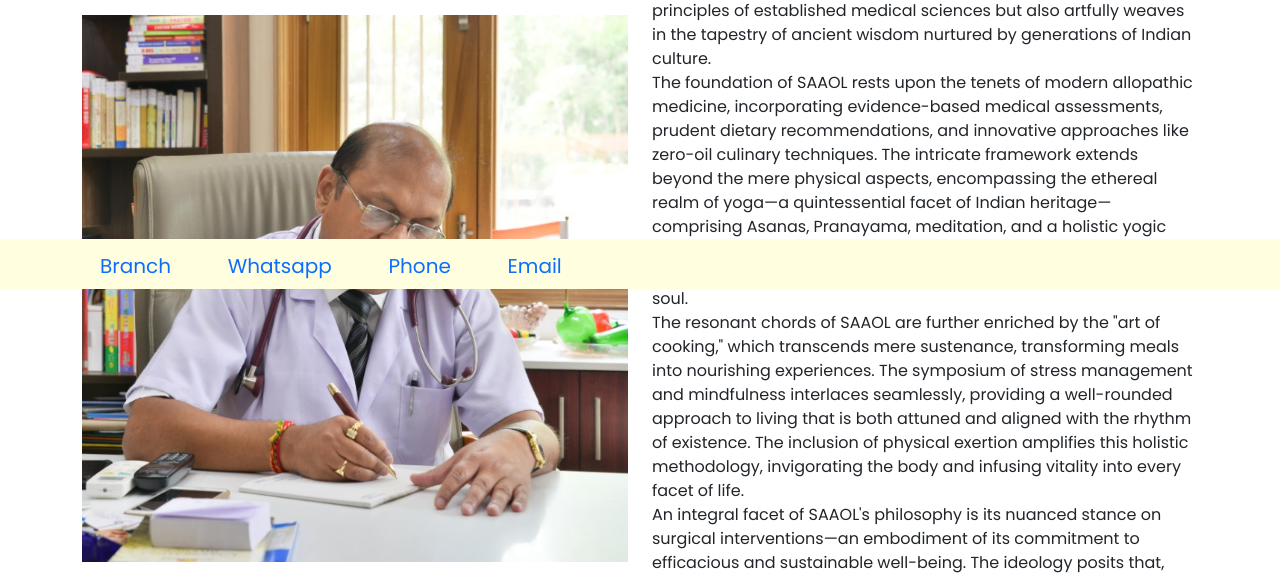
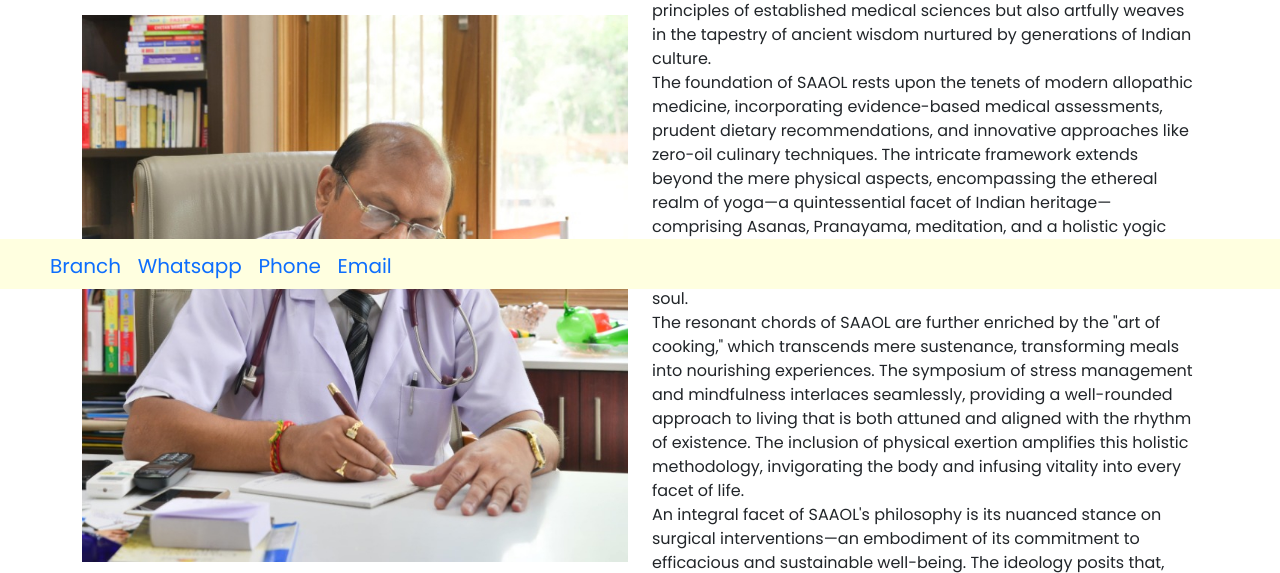
Before and after one commit to DoneshipBreakingBad/Medical, a PHP site: page /about.html in a window 1280 px wide. Shown: the part 511-1084 px from the top of the page. Run offline with PHP 8.4, Linux system fonts and the light colour scheme; some web fonts are replaced.

Commit message:
Update main.css

```diff
--- a/css/main.css
+++ b/css/main.css
@@ -403,9 +403,9 @@ footer a:hover {
 
 .footer-text-left {
   font-size:25px;
-  padding-left:100px;
+  padding-left:50px;
   float:left;
-  word-spacing:50px;
+  word-spacing:10px;
   margin-top: 7px;
 }
 
```
